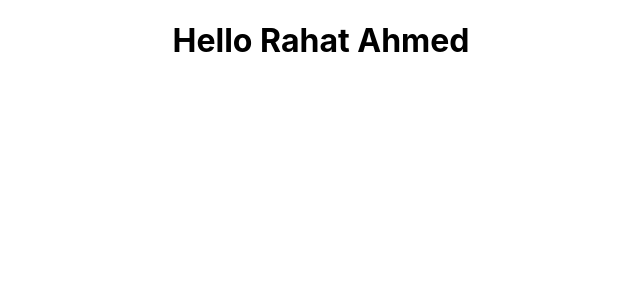
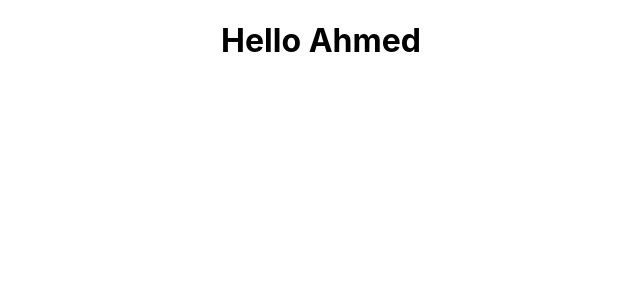
Before and after one commit to found-rahat/ReactLearn, a React (Create React App) app: page / in a window 1280 px wide. Shown: the top 300 px of the page, without its empty margins (319-959 px from the left). Built offline with nearby package versions, Linux system fonts and the light colour scheme.

Commit message:
functional components

```diff
--- a/src/App.js
+++ b/src/App.js
@@ -1,11 +1,11 @@
 import logo from "./logo.svg";
 import "./App.css";
-import Greet from "./components/Greet";
+import { Greet } from "./components/Greet";
 
 function App() {
   return (
     <div className="App">
-      <Greet name="rahat" />
+      <Greet />
     </div>
   );
 }
--- a/src/components/Greet.js
+++ b/src/components/Greet.js
@@ -1,5 +1,6 @@
 import React from "react";
-function Greet(name) {
-  return <h1>Hello Rahat Ahmed</h1>;
-}
-export default Greet;
+// function Greet(name) {
+//   return <h1>Hello Rahat Ahmed</h1>;
+// }
+export const Greet = () => <h1>Hello Ahmed</h1>;
+// export default Greet;
```
